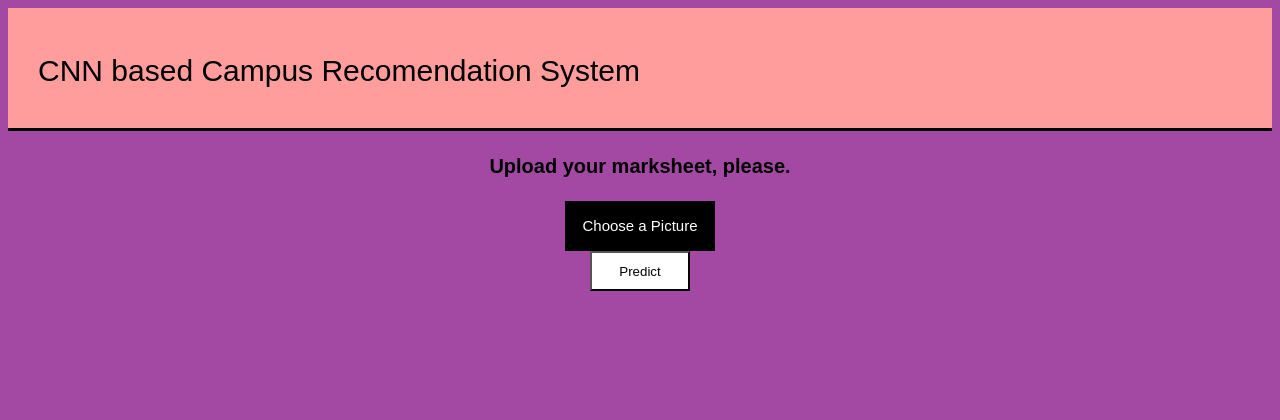
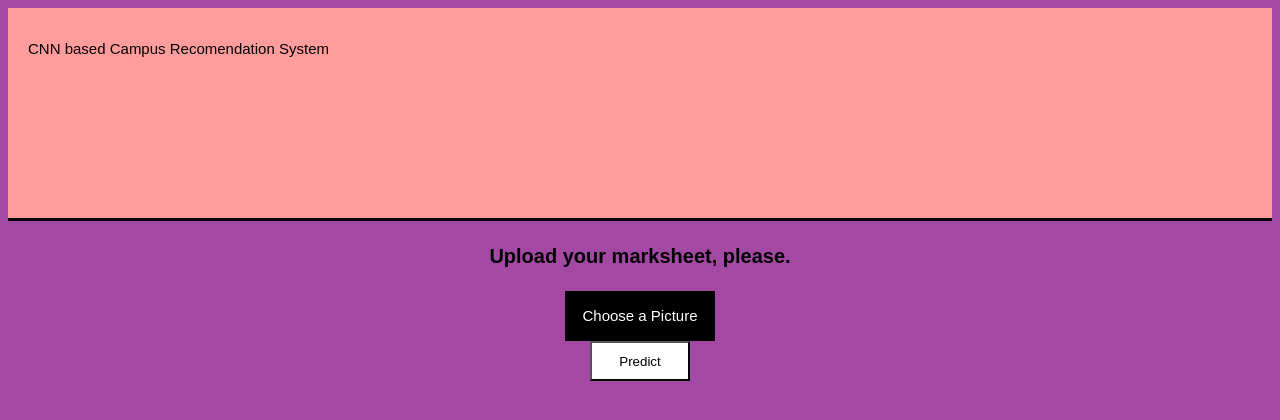
Before and after one commit to rajatvisitme/CNN-campusRecommendationSys, a Flask app: page / in a window 1280 px wide. Shown: the top 420 px of the page. Run offline with Flask 2, Linux system fonts and the light colour scheme.

Commit message:
Updated style.css

```diff
--- a/static/style.css
+++ b/static/style.css
@@ -7,21 +7,18 @@ body{
 header{
 	background-color: rgba(255, 157, 157, 1);
 	border-bottom:black 3px solid;
-	font-size: 25px;
-	height:120px;
+	height:210px;
 	width:100%;
 }
 
 .container{
 	width:100%;
-	margin: auto;
 	overflow: hidden;
 }
 
 #brandname{
 	float:left;
-	font-size:30px;
-	margin: 10px;
+	font-size:15px;
 	padding-top:30px;
 	padding-left: 20px;
 }
```
